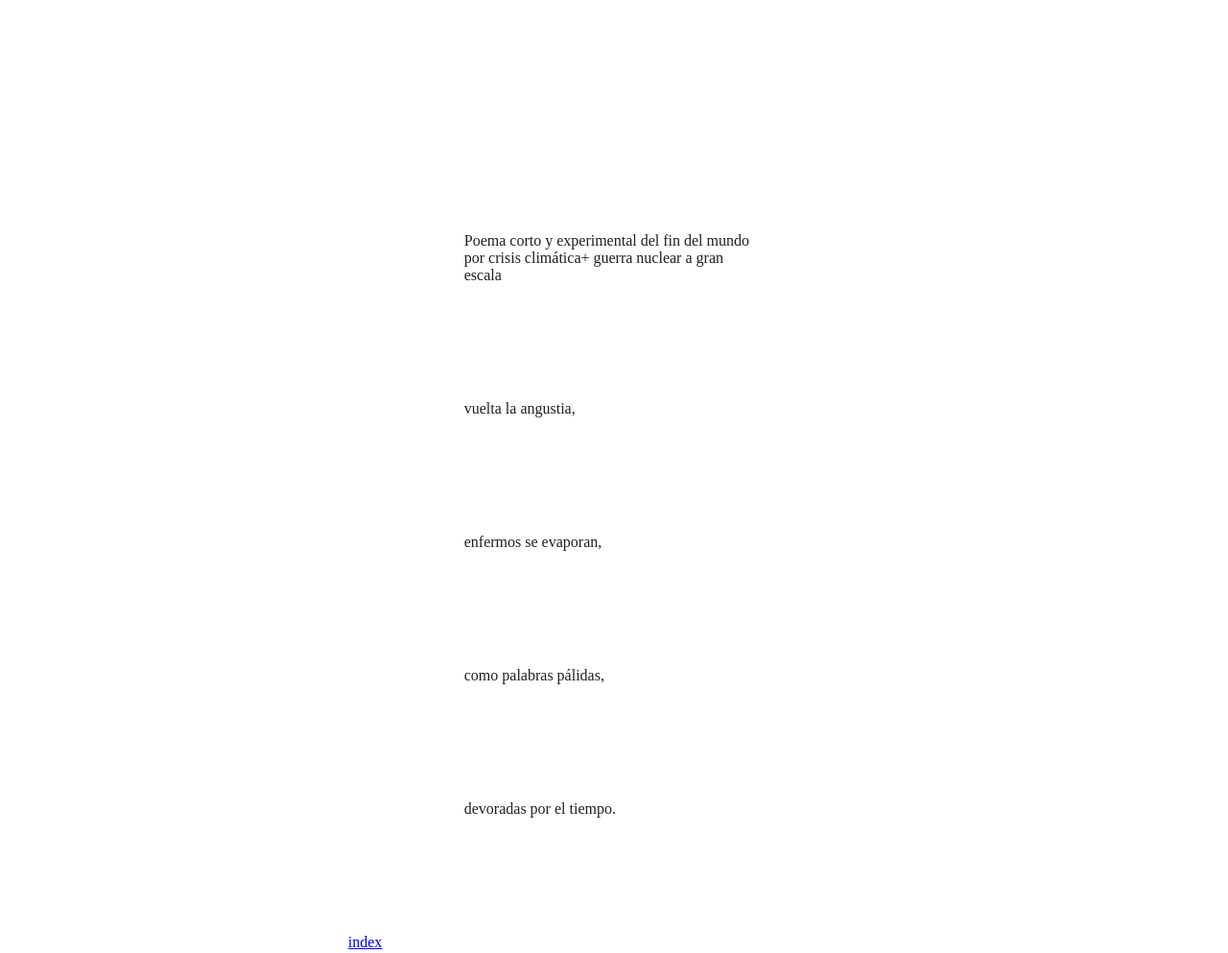
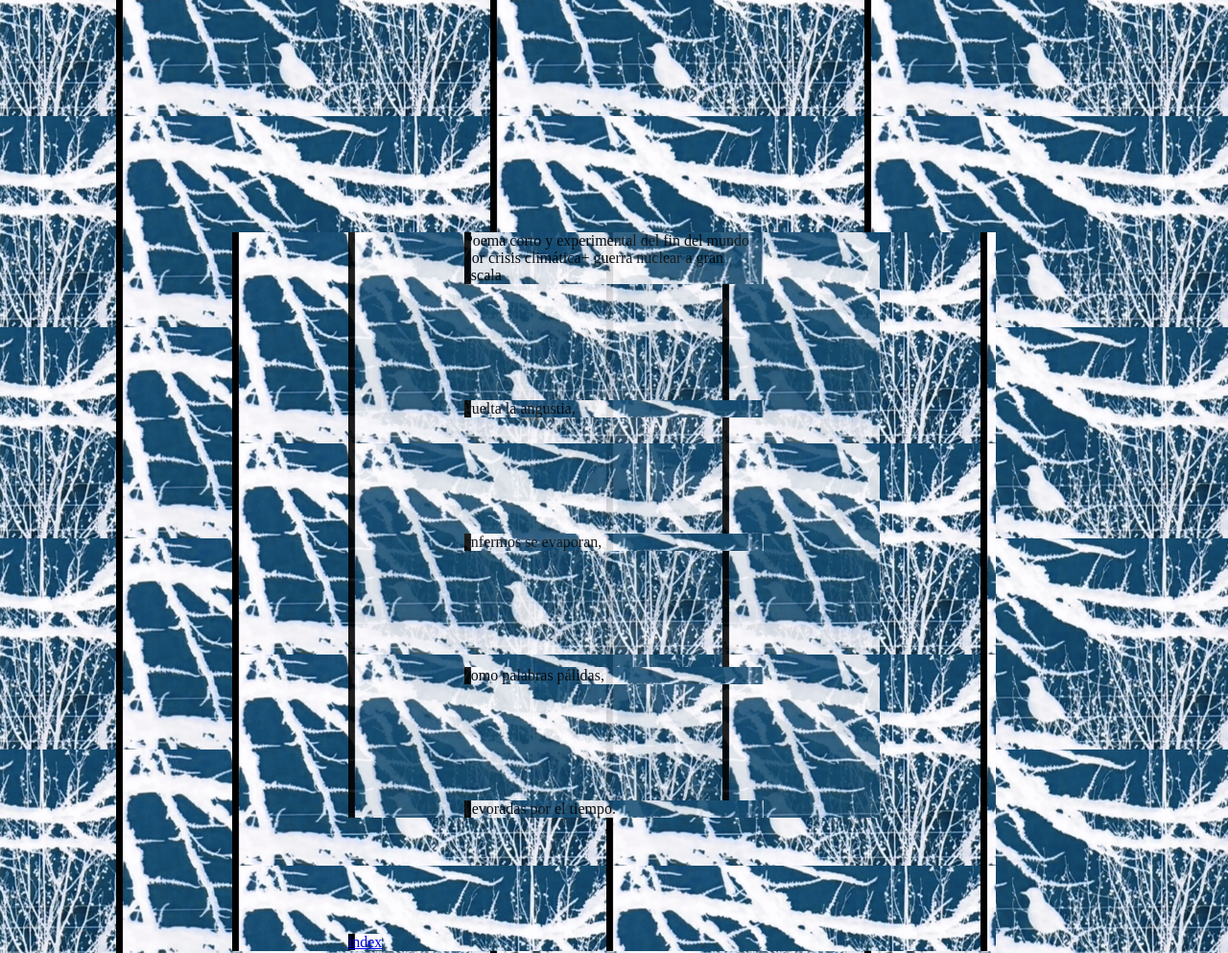
Before and after one commit to asingletake/asingletake.github.io, a plain HTML site: page tower01.html in a window 1280 px wide. Shown: the top 993 px of the page at 96% size. Drawn offline with Linux system fonts and the light colour scheme.

Commit message:
Update tower01.html

```diff
--- a/tower01.html
+++ b/tower01.html
@@ -6,7 +6,7 @@
 	<title></title>
 	<style>
 		*{
-			background-image: url("ezgif-3-698ea21854.gif");
+			background-image: url("ezgif-2-6bd1f236f3.gif");
 						margin: 3.2cm;
 		}
 		div{
```
